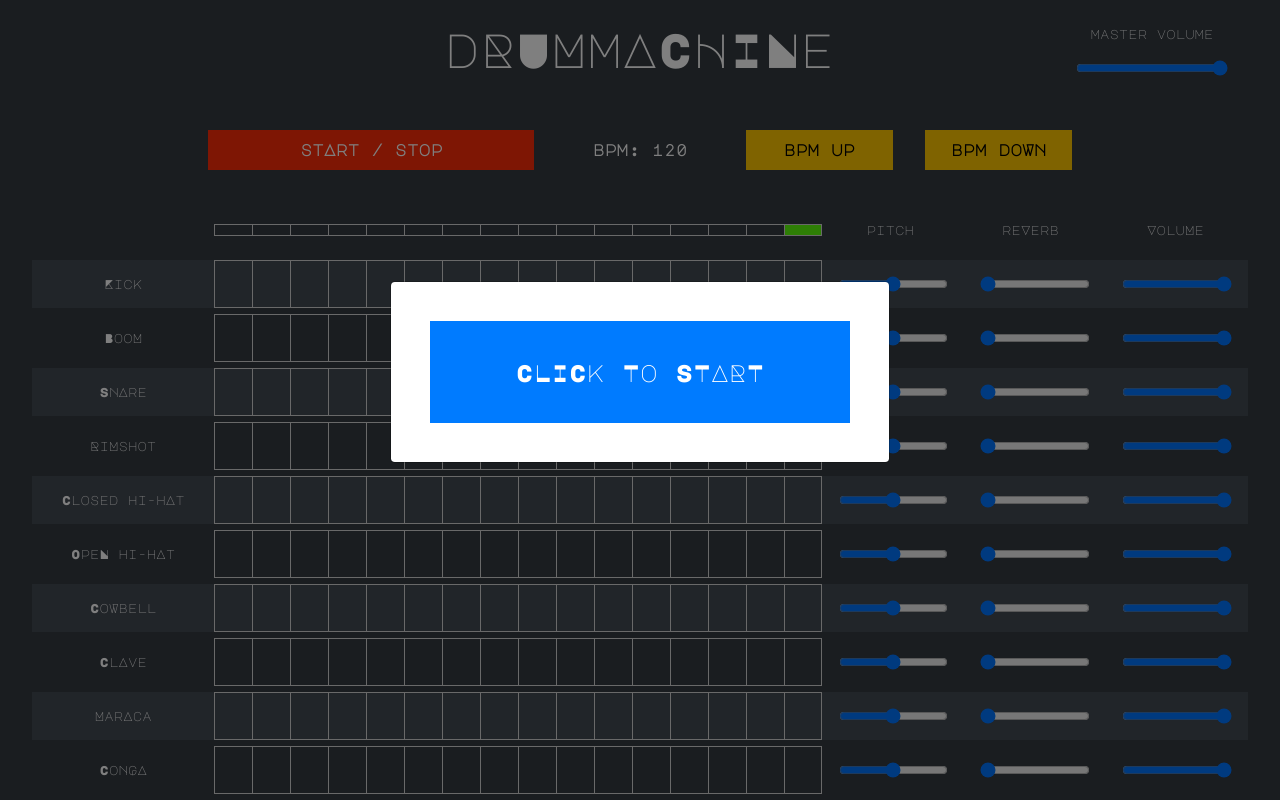
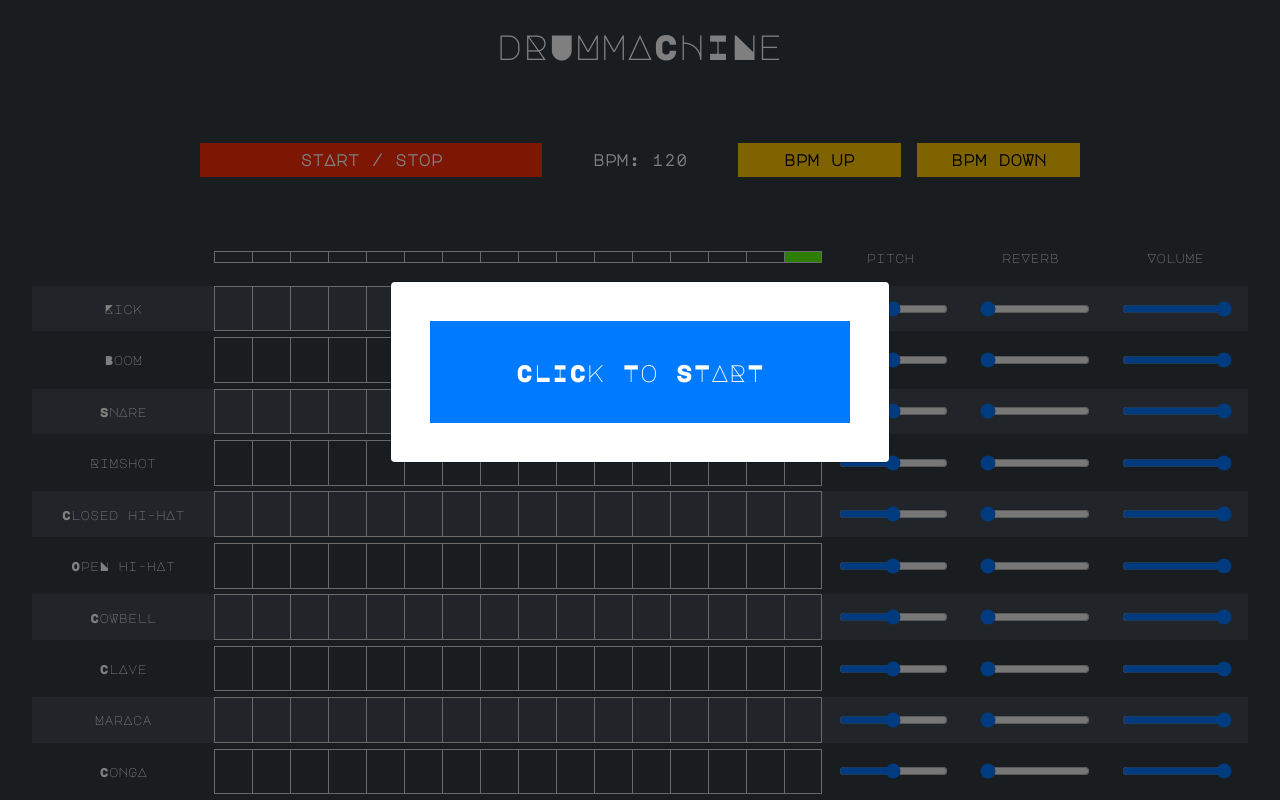
Before and after one commit to m-aiken/react-drum-machine-v1, a React (Create React App) app: page / in a window 1280 px wide. Built offline with nearby package versions, Linux system fonts and the light colour scheme; no server answers.

Commit message:
styles for header and transport

```diff
--- a/src/css/headerTransport.css
+++ b/src/css/headerTransport.css
@@ -19,14 +19,16 @@
 
 .header {
   width: 100%;
+  height: 100%;
   display: grid;
   grid-template-columns: 1fr 3fr 1fr;
 }
 
 .header h1 {
   margin: 0;
-  font-size: 1.7rem;
+  font-size: 1.4rem;
   justify-self: center;
+  align-self: center;
 }
 
 .master-vol-container {
@@ -44,14 +46,14 @@
 .transport {
   width: 100%;
   display: grid;
-  grid-template-columns: 1fr 1fr;
+  grid-template-columns: 2fr 1fr 1fr 1fr;
   text-align: center;
   font-weight: bold;
 }
 
 .transport button {
-  margin: 0.3rem 1rem;
-  padding: 0.5rem 0;
+  margin: 0 0.8rem;
+  padding: 0.3rem 0;
   font-size: 0.6rem;
   font-weight: bold;
   border: none;
@@ -67,7 +69,7 @@
   display: flex;
   align-items: center;
   justify-content: center;
-  font-size: 1rem;
+  font-size: 0.7rem;
 }
 
 .bpm-button {
@@ -75,54 +77,55 @@
   color: black;
 }
 
-@media (min-width: 650px) {
+@media (min-height: 400px) {
+  .header-container {
+    height: 40%;
+  }
+  .header h1 {
+    font-size: 1.6rem;
+  }
+
+  .transport-container {
+    height: 60%;
+  }
+
+  .bpm-value {
+    font-size: 0.8rem;
+  }
+}
+
+@media (min-height: 500px) {
+  .transport button {
+    margin: 0 0.2rem;
+  }
+}
+
+@media (min-width: 700px) and (min-height: 620px) {
   .header-and-transport {
     height: 30%;
   }
 
-  .header-container {
-    height: 40%;
-  }
-
   .header h1 {
-    font-size: 3rem;
-  }
-
-  .transport-container {
-    height: 60%;
-    width: 80%;
-  }
-
-  .transport button {
-    font-size: 0.8rem;
-  }
-}
-
-@media (min-width: 850px) {
-  .header-container {
-    height: 50%;
-  }
-
-  .transport-container {
-    height: 50%;
-  }
-
-  .transport {
-    grid-template-columns: 2fr 1fr 1fr 1fr;
+    font-size: 2.2rem;
   }
 
   .transport button {
     font-size: 1rem;
+    margin: 0 0.5rem;
+  }
+
+  .bpm-value {
+    font-size: 1rem;
   }
 }
 
-@media (min-width: 1000px) {
+@media (min-width: 1000px) and (min-height: 900px) {
   .header-and-transport {
     height: 25%;
   }
 
   .header h1 {
-    font-size: 3rem;
+    font-size: 2.7rem;
   }
 
   .master-vol-container {
@@ -152,6 +155,10 @@
 }
 
 @media (min-width: 1700px) {
+  .header h1 {
+    font-size: 3rem;
+  }
+
   .master-vol-container {
     font-size: 1rem;
   }
```
